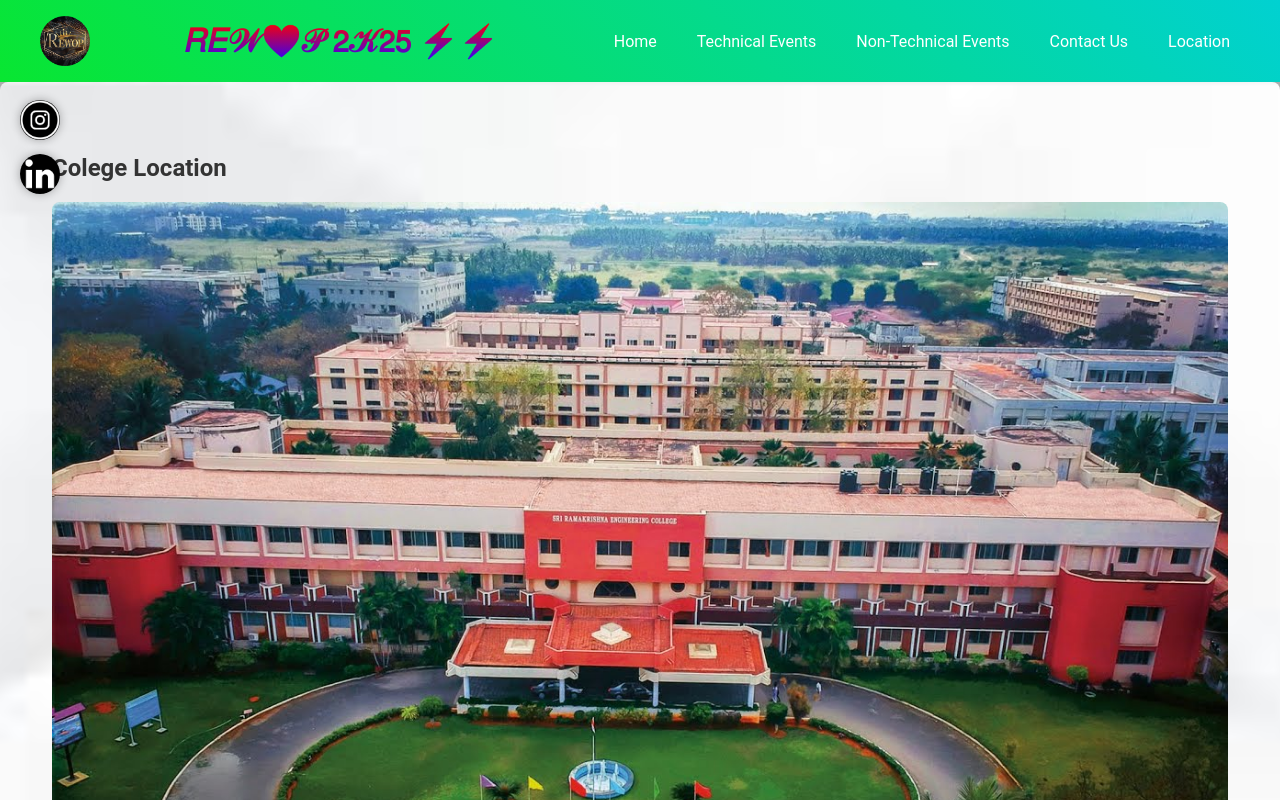
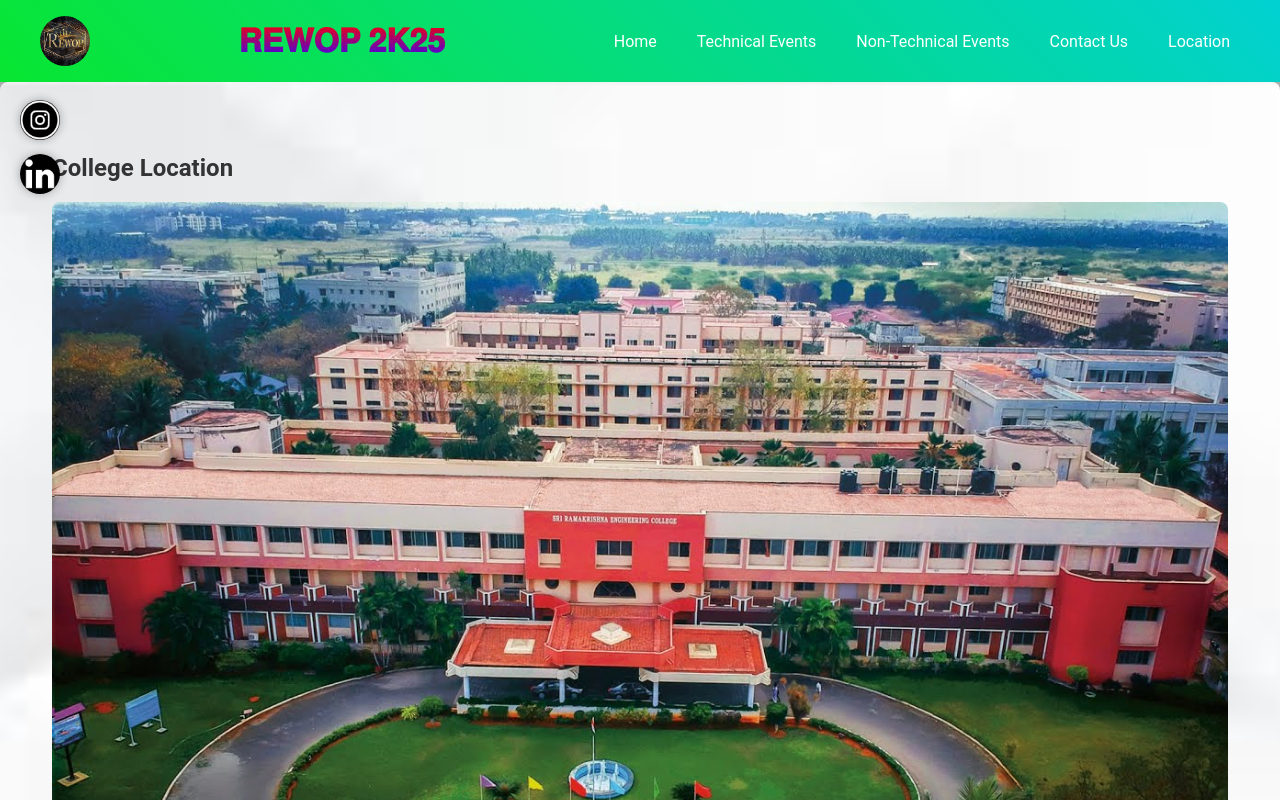
Before and after one commit to Jeevith-Pranav/rewop, a plain HTML site: page index.html in a window 1280 px wide. Both pictures are taken after a click on the link "Location". Shown: the top 800 px of the page. Drawn offline with Linux system fonts and the light colour scheme.

Commit message:
Update index.html

```diff
--- a/index.html
+++ b/index.html
@@ -12,7 +12,7 @@
     <header>
         <div class="container">
             <img src="rewop.png" alt="REWOP Logo" class="logo">
-            <h1>𝑅𝐸𝒲💙𝒫 𝟤𝒦𝟤𝟧 ⚡⚡</h1>
+            <h1>𝐑𝐄𝐖𝐎𝐏 𝟐𝐊𝟐𝟓</h1>
             <nav>
                 <div class="menu-icon" onclick="toggleMenu()">☰</div>
                 <ul id="nav-menu">
@@ -169,7 +169,7 @@
         </section>
         <section id="location" class="location-section" style="display: none;">
             <div class="container">
-                <h2>Colege Location</h2>
+                <h2>College Location</h2>
                 <img src="srecmap.jpg" alt="College Photo" class="responsive-img">
                 <iframe src="https://www.google.com/maps/embed?pb=!1m18!1m12!1m3!1d1957.5794307921244!2d76.96447483850122!3d11.101535497266948!2m3!1f0!2f0!3f0!3m2!1i1024!2i768!4f13.1!3m3!1m2!1s0x3ba8f7000afa766b%3A0x2b5757b8d520a3af!2sSri%20Ramakrishna%20Engineering%20College!5e0!3m2!1sen!2sin!4v1740657012218!5m2!1sen!2sin" width="600" height="450" style="border:0;" allowfullscreen="" loading="lazy"></iframe>
                 <p><a href="https://maps.app.goo.gl/gJ5zqEjVY2bwMsxX7" target="_blank">Get Directions</a></p>
```
